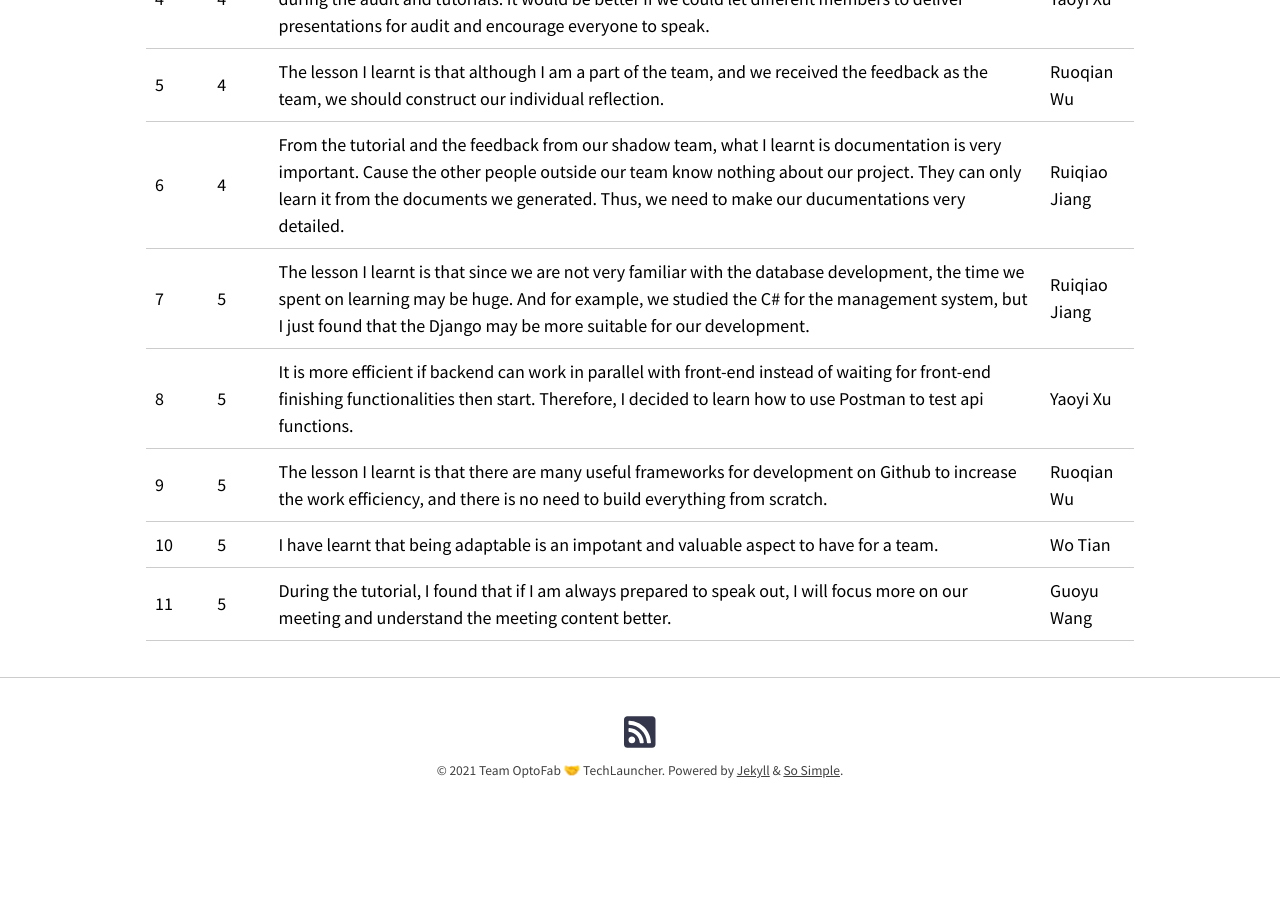
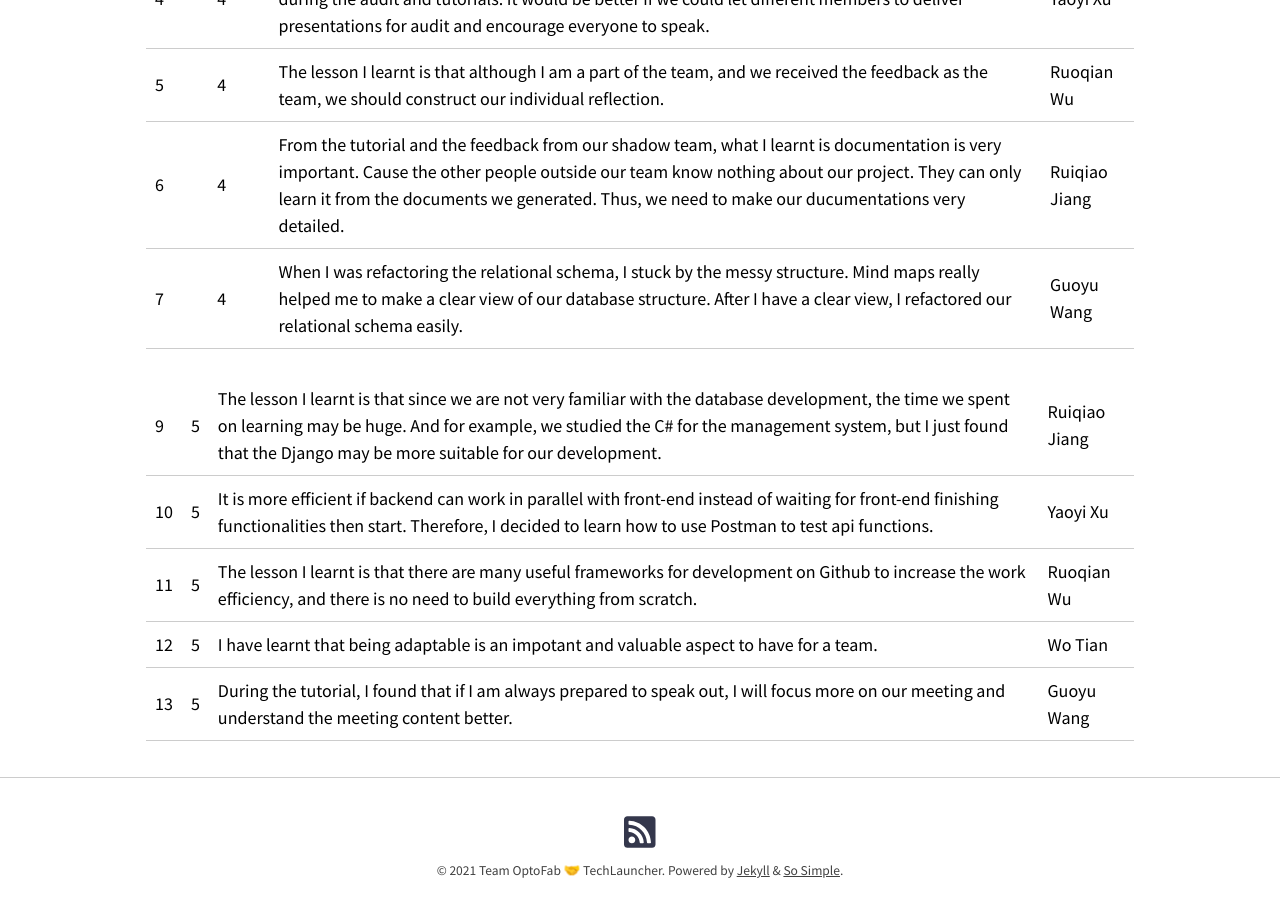
Before and after one commit to optofab/optofab.github.io, a Jekyll site: the page built from logs.md, in a window 1280 px wide and 900 px high, scrolled down 27580 px. Built offline with Jekyll 4.4.1, drawn with Linux system fonts in a browser that asks for light colours; nearby versions of some CDN libraries; emoji names are drawn with the system emoji font; before the commit the page ends 28433 px from its top, so only the background shows below that.

Commit message:
update log

```diff
--- a/logs.md
+++ b/logs.md
@@ -946,8 +946,10 @@ Decision making logs from previous semester: [link hosted on Confluence](https:/
 | 4         | 4        | It is indeed true that our team member should participate more and speak up our own thoughts during the audit and tutorials. It would be better if we could let different members to deliver presentations for audit and encourage everyone to speak.                                                                                            | Yaoyi Xu   |
 | 5         | 4        | The lesson I learnt is that although I am a part of the team, and we received the feedback as the team, we should construct our individual reflection.                                                                                                                                                                                           | Ruoqian Wu |
 | 6         | 4        | From the tutorial and the feedback from our shadow team, what I learnt is documentation is very important. Cause the other people outside our team know nothing about our project. They can only learn it from the documents we generated. Thus, we need to make our ducumentations very detailed.                                                                                                      | Ruiqiao Jiang |
-| 7         | 5        | The lesson I learnt is that since we are not very familiar with the database development, the time we spent on learning may be huge. And for example, we studied the C# for the management system, but I just found that the Django may be more suitable for our development.                                                                                                                                                                                           | Ruiqiao Jiang |
-| 8         | 5        | It is more efficient if backend can work in parallel with front-end instead of waiting for front-end finishing functionalities then start. Therefore, I decided to learn how to use Postman to test api functions.                                                                                                                                                                                           | Yaoyi Xu |
-| 9         | 5        | The lesson I learnt is that there are many useful frameworks for development on Github to increase the work efficiency, and there is no need to build everything from scratch.                                                                                                                                                                                           | Ruoqian Wu |
-| 10        | 5        | I have learnt that being adaptable is an impotant and valuable aspect to have for a team.                                                                                                                                                                                         | Wo Tian |
-| 11        | 5        | During the tutorial, I found that if I am always prepared to speak out, I will focus more on our meeting and understand the meeting content better.                                                                                                                                                                                        | Guoyu Wang |
+| 7         | 4        | When I was refactoring the relational schema, I stuck by the messy structure. Mind maps really helped me to make a clear view of our database structure. After I have a clear view, I refactored our relational schema easily.                                                                                                      | Guoyu Wang |
+
+| 9         | 5        | The lesson I learnt is that since we are not very familiar with the database development, the time we spent on learning may be huge. And for example, we studied the C# for the management system, but I just found that the Django may be more suitable for our development.                                                                                                                                                                                           | Ruiqiao Jiang |
+| 10         | 5        | It is more efficient if backend can work in parallel with front-end instead of waiting for front-end finishing functionalities then start. Therefore, I decided to learn how to use Postman to test api functions.                                                                                                                                                                                           | Yaoyi Xu |
+| 11         | 5        | The lesson I learnt is that there are many useful frameworks for development on Github to increase the work efficiency, and there is no need to build everything from scratch.                                                                                                                                                                                           | Ruoqian Wu |
+| 12        | 5        | I have learnt that being adaptable is an impotant and valuable aspect to have for a team.                                                                                                                                                                                         | Wo Tian |
+| 13        | 5        | During the tutorial, I found that if I am always prepared to speak out, I will focus more on our meeting and understand the meeting content better.                                                                                                                                                                                        | Guoyu Wang |
```
